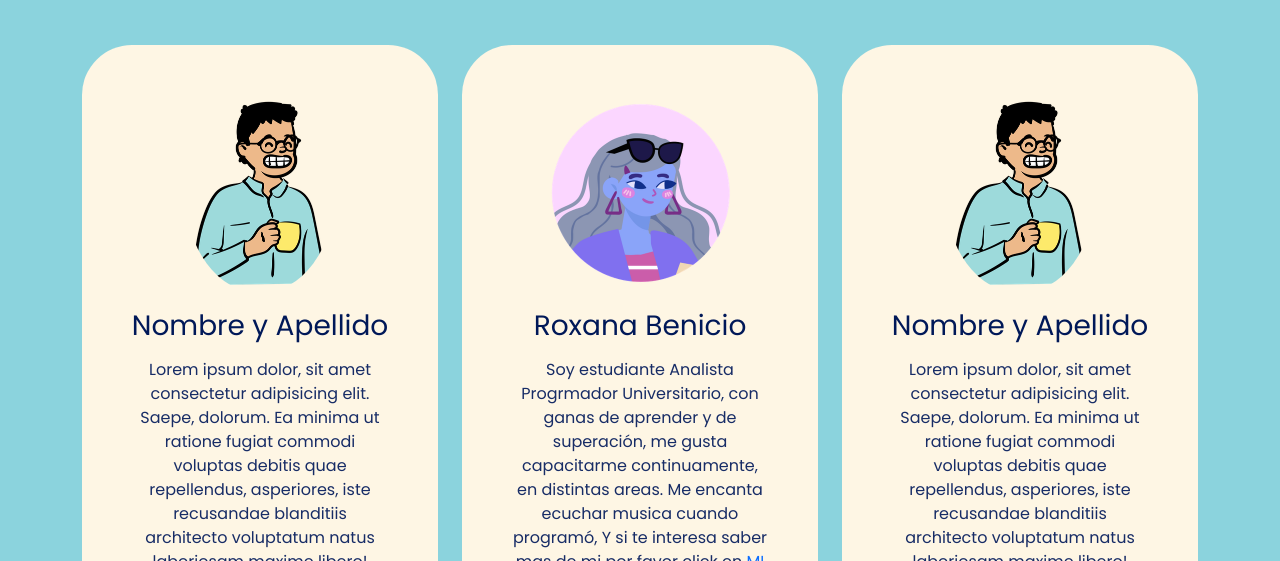
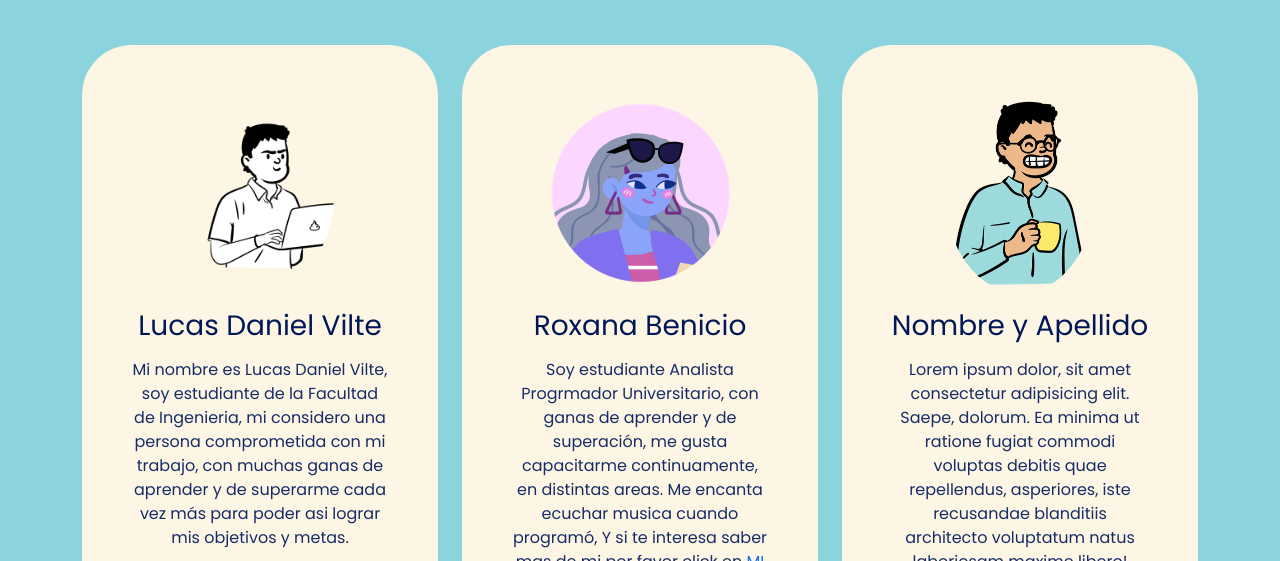
Before and after one commit to 3215LU/devtech-podcast-web, a plain HTML site: page index.html in a window 1280 px wide. Shown: the part 1190-1751 px from the top of the page. Drawn offline with nearby package versions, Linux system fonts and the light colour scheme.

Commit message:
Cambios en la Tarjeta 1

```diff
--- a/index.html
+++ b/index.html
@@ -100,11 +100,12 @@
           <div class="col-md-6 col-lg-4 mb-3">
             <div class="card">
               <div class="card-body text-center p-5">
-                <img src="./assets/avatar.png" alt="avatar" class=" img img-fluid rounded-circle mb-3">
-                <h3 class="title card-title mb-3">Nombre y Apellido</h3>
-                <p>Lorem ipsum dolor, sit amet consectetur adipisicing elit. Saepe, dolorum. Ea minima ut ratione fugiat
-                  commodi voluptas debitis quae repellendus, asperiores, iste recusandae blanditiis architecto
-                  voluptatum natus laboriosam maxime libero!</p>
+                <img src="./assets/avatar2.png" alt="avatar" class=" img img-fluid rounded-circle mb-3">
+                <h3 class="title card-title mb-3">Lucas Daniel Vilte</h3>
+                <p>Mi nombre es Lucas Daniel Vilte, soy estudiante de la Facultad de Ingenieria, mi considero una
+                  persona comprometida con mi trabajo, con muchas ganas de aprender y de superarme  cada vez
+                  más para poder asi lograr mis objetivos y metas.
+                </p>
                 <a href="#"><i class="bi bi-twitter text-dark mx-1 lead"></i></a>
                 <a href="#"><i class="bi bi-linkedin text-dark mx-1 lead"></i></a>
                 <a href="#"><i class="bi bi-github text-dark mx-1 lead"></i></a>
```
Also changed, not shown: assets/avatar2.png (added).
